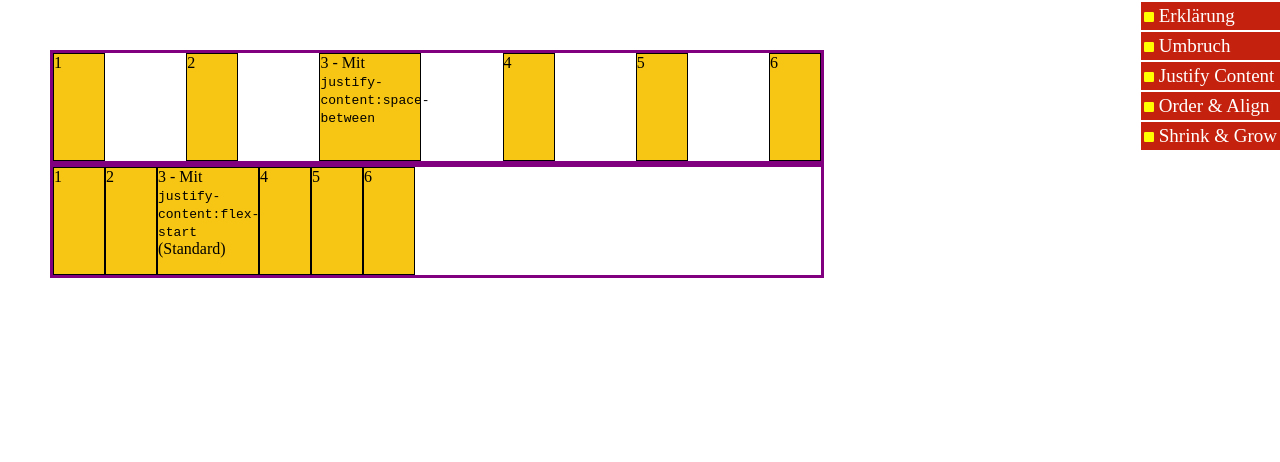
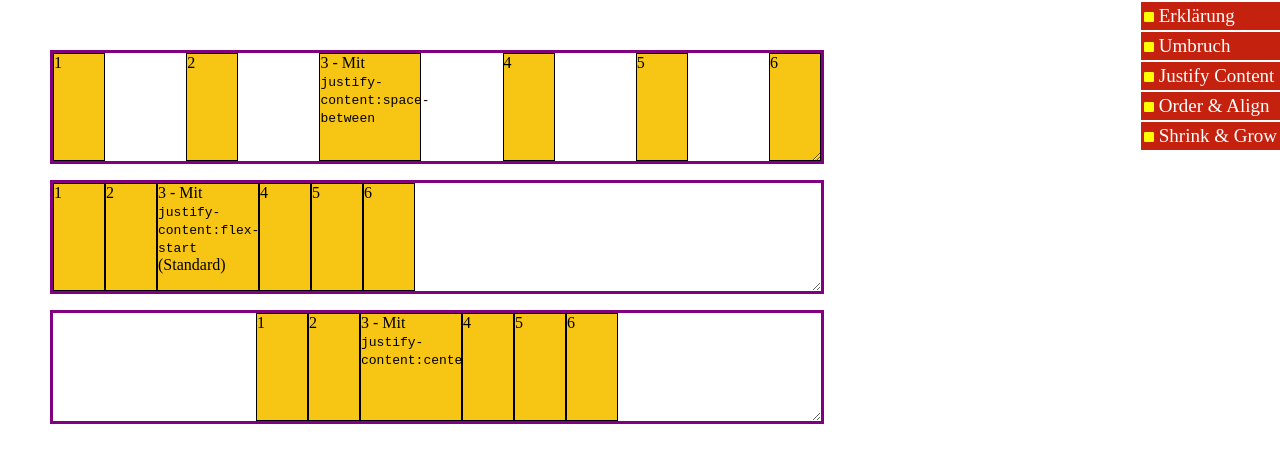
Before and after one commit to BenjaminBrandtner/BenjaminBrandtner.github.io, a plain HTML site: page abschnitte/webprojekte/html_erklaerung/07-flexbox/justify.html in a window 1280 px wide. Drawn offline with Linux system fonts and the light colour scheme.

Commit message:
Added resizability of the wrappers in the flexbox explanations

```diff
--- a/abschnitte/webprojekte/html_erklaerung/07-flexbox/justify.html
+++ b/abschnitte/webprojekte/html_erklaerung/07-flexbox/justify.html
@@ -6,7 +6,7 @@
 		<link rel="stylesheet" href="navigation.css">
 		<link rel="stylesheet" href="../styles/explain.css">
 		<style media="screen">
-			#container, #containerb{
+			#container, #containerb, #containerc{
 				display: flex;
 				flex-direction: row;
 				justify-content: space-between;
@@ -19,9 +19,15 @@
 				height: 108px;
 
 				border: 3px purple solid;
+
+				overflow: auto;
+				resize: both;
 			}
 			#containerb{
 				justify-content: flex-start;
+			}
+			#containerc{
+				justify-content: center;
 			}
 
 			.item{
@@ -57,6 +63,8 @@
 			<div class="item" id="item6">6</div>
 		</div>
 
+		<p></p>
+
 		<div id="containerb">
 			<div class="item" id="bitem1">1</div>
 			<div class="item" id="bitem2">2</div>
@@ -65,5 +73,16 @@
 			<div class="item" id="bitem5">5</div>
 			<div class="item" id="bitem6">6</div>
 		</div>
+
+		<p></p>
+
+		<div id="containerc">
+			<div class="item" id="citem1">1</div>
+			<div class="item" id="citem2">2</div>
+			<div class="item" id="citem3">3 - Mit <code>justify-content:center</code></div>
+			<div class="item" id="citem4">4</div>
+			<div class="item" id="citem5">5</div>
+			<div class="item" id="citem6">6</div>
+		</div>
 	</body>
 </html>
```
Also changed, not shown: abschnitte/webprojekte/html_erklaerung/07-flexbox/erklärung.html (+6 -2 lines), abschnitte/webprojekte/html_erklaerung/07-flexbox/order.html (+3 -0 lines), abschnitte/webprojekte/html_erklaerung/07-flexbox/shrink.html (+3 -0 lines), abschnitte/webprojekte/html_erklaerung/07-flexbox/umbruch.html (+3 -0 lines).
